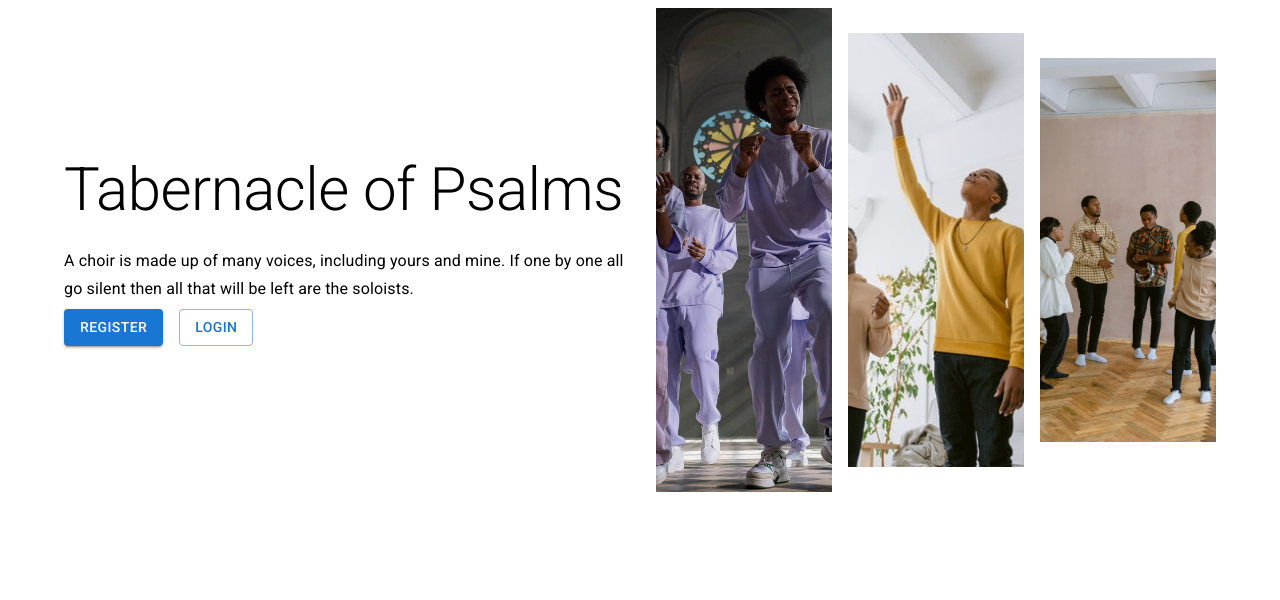
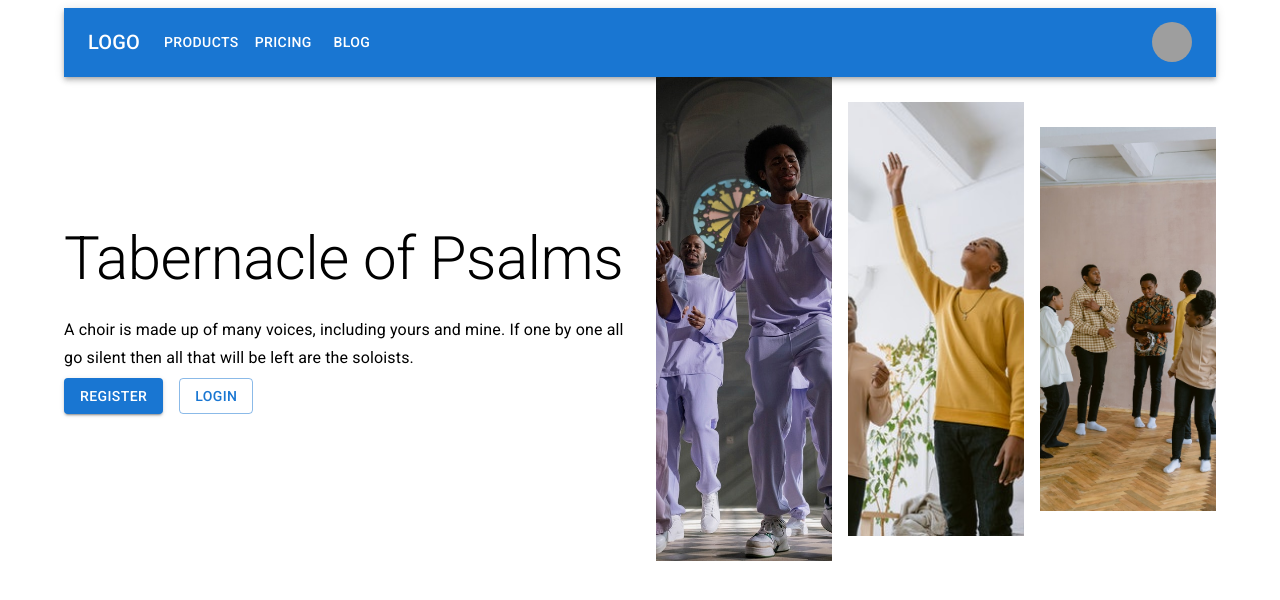
Before and after one commit to jbrit/choir-frontend, a Next.js app: page / in a window 1280 px wide. Shown: the top 600 px of the page. Built offline with nearby package versions, Linux system fonts and the light colour scheme; grey boxes are pictures that could not be loaded.

Commit message:
setting up navbar

```diff
--- /dev/null
+++ b/components/Navbar.tsx
@@ -0,0 +1,140 @@
+import * as React from 'react';
+import AppBar from '@mui/material/AppBar';
+import Box from '@mui/material/Box';
+import Toolbar from '@mui/material/Toolbar';
+import IconButton from '@mui/material/IconButton';
+import Typography from '@mui/material/Typography';
+import Menu from '@mui/material/Menu';
+import MenuIcon from '@mui/icons-material/Menu';
+import Container from '@mui/material/Container';
+import Avatar from '@mui/material/Avatar';
+import Button from '@mui/material/Button';
+import Tooltip from '@mui/material/Tooltip';
+import MenuItem from '@mui/material/MenuItem';
+
+const pages = ['Products', 'Pricing', 'Blog'];
+const settings = ['Profile', 'Account', 'Dashboard', 'Logout'];
+
+const Navbar = () => {
+  const [anchorElNav, setAnchorElNav] = React.useState<null | HTMLElement>(null);
+  const [anchorElUser, setAnchorElUser] = React.useState<null | HTMLElement>(null);
+
+  const handleOpenNavMenu = (event : React.MouseEvent<HTMLElement>) => {
+    setAnchorElNav(event.currentTarget);
+  };
+  const handleOpenUserMenu = (event : React.MouseEvent<HTMLElement>) => {
+    setAnchorElUser(event.currentTarget);
+  };
+
+  const handleCloseNavMenu = () => {
+    setAnchorElNav(null);
+  };
+
+  const handleCloseUserMenu = () => {
+    setAnchorElUser(null);
+  };
+
+  return (
+    <AppBar position="static">
+      <Container maxWidth="xl">
+        <Toolbar disableGutters>
+          <Typography
+            variant="h6"
+            noWrap
+            component="div"
+            sx={{ mr: 2, display: { xs: 'none', md: 'flex' } }}
+          >
+            LOGO
+          </Typography>
+
+          <Box sx={{ flexGrow: 1, display: { xs: 'flex', md: 'none' } }}>
+            <IconButton
+              size="large"
+              aria-label="account of current user"
+              aria-controls="menu-appbar"
+              aria-haspopup="true"
+              onClick={handleOpenNavMenu}
+              color="inherit"
+            >
+              <MenuIcon />
+            </IconButton>
+            <Menu
+              id="menu-appbar"
+              anchorEl={anchorElNav}
+              anchorOrigin={{
+                vertical: 'bottom',
+                horizontal: 'left',
+              }}
+              keepMounted
+              transformOrigin={{
+                vertical: 'top',
+                horizontal: 'left',
+              }}
+              open={Boolean(anchorElNav)}
+              onClose={handleCloseNavMenu}
+              sx={{
+                display: { xs: 'block', md: 'none' },
+              }}
+            >
+              {pages.map((page) => (
+                <MenuItem key={page} onClick={handleCloseNavMenu}>
+                  <Typography textAlign="center">{page}</Typography>
+                </MenuItem>
+              ))}
+            </Menu>
+          </Box>
+          <Typography
+            variant="h6"
+            noWrap
+            component="div"
+            sx={{ flexGrow: 1, display: { xs: 'flex', md: 'none' } }}
+          >
+            LOGO
+          </Typography>
+          <Box sx={{ flexGrow: 1, display: { xs: 'none', md: 'flex' } }}>
+            {pages.map((page) => (
+              <Button
+                key={page}
+                onClick={handleCloseNavMenu}
+                sx={{ my: 2, color: 'white', display: 'block' }}
+              >
+                {page}
+              </Button>
+            ))}
+          </Box>
+
+          <Box sx={{ flexGrow: 0 }}>
+            <Tooltip title="Open settings">
+              <IconButton onClick={handleOpenUserMenu} sx={{ p: 0 }}>
+                <Avatar alt="Remy Sharp" src="/static/images/avatar/2.jpg" />
+              </IconButton>
+            </Tooltip>
+            <Menu
+              sx={{ mt: '45px' }}
+              id="menu-appbar"
+              anchorEl={anchorElUser}
+              anchorOrigin={{
+                vertical: 'top',
+                horizontal: 'right',
+              }}
+              keepMounted
+              transformOrigin={{
+                vertical: 'top',
+                horizontal: 'right',
+              }}
+              open={Boolean(anchorElUser)}
+              onClose={handleCloseUserMenu}
+            >
+              {settings.map((setting) => (
+                <MenuItem key={setting} onClick={handleCloseNavMenu}>
+                  <Typography textAlign="center">{setting}</Typography>
+                </MenuItem>
+              ))}
+            </Menu>
+          </Box>
+        </Toolbar>
+      </Container>
+    </AppBar>
+  );
+};
+export default Navbar;
--- a/layouts/Hero.tsx
+++ b/layouts/Hero.tsx
@@ -4,11 +4,13 @@
 import Box from '@mui/material/Box';
 import Button from '@mui/material/Button';
 import Stack from '@mui/material/Stack';
+import Navbar from '../components/Navbar'
 import Image from 'next/image';
 
 export default function Hero() {
   return (
     <Container maxWidth="lg">
+      <Navbar/>
       <Grid sx={{minHeight: "500px", alignItems: "center"}} container spacing={4}>
         <Grid item xs={12} md={6}>
           <Typography sx={{fontWeight: "semibold"}} variant="h2" component="h1" gutterBottom>
--- a/package.json
+++ b/package.json
@@ -10,6 +10,7 @@
   "dependencies": {
     "@emotion/react": "^11.7.1",
     "@emotion/styled": "^11.6.0",
+    "@mui/icons-material": "^5.2.5",
     "@mui/material": "^5.2.6",
     "axios": "^0.24.0",
     "gsap": "^3.9.1",
```
Also changed, not shown: 2 other files (tests, documents, lock files or other folders).
